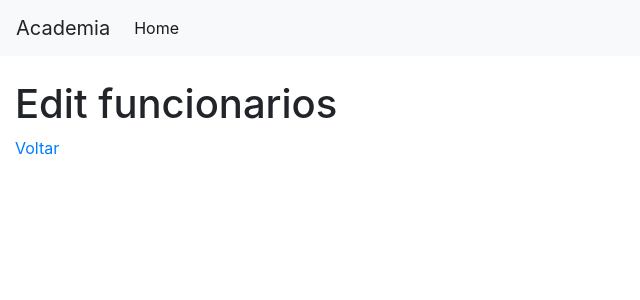
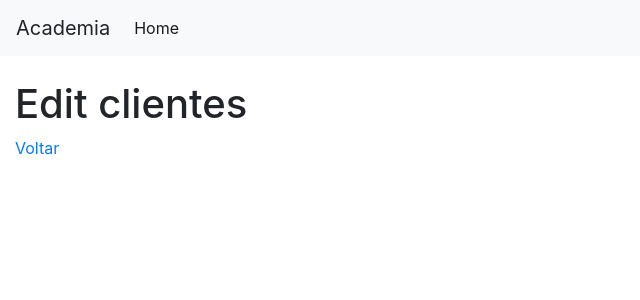
Before and after one commit to alissonvgs/Gym-Angular, an Angular app: page /clientes/edit/1 in a window 1280 px wide. Shown: the top 300 px of the page, without its empty margins (0-640 px from the left). Built offline with nearby package versions, Linux system fonts and the light colour scheme; no server answers.

Commit message:
corrigindo alguns erros de cliente 1

```diff
--- a/src/app/cliente/edit-cliente/edit-cliente.component.html
+++ b/src/app/cliente/edit-cliente/edit-cliente.component.html
@@ -1,4 +1,4 @@
-<div class="container-fluid"><h1>Edit funcionarios</h1>
+<div class="container-fluid"><h1>Edit clientes</h1>
 
   <form *ngIf="cliente" #f="ngForm" (ngSubmit)="onSubmit(f.value)">
       <div class="form-group">
--- a/src/app/cliente/list-cliente/list-cliente.component.html
+++ b/src/app/cliente/list-cliente/list-cliente.component.html
@@ -1,4 +1,4 @@
-<div class="container-fluid"><h1>Funcionarios <button href="#" [routerLink]="['/clientes', 'new']" type="button" class="btn btn-primary">
+<div class="container-fluid"><h1>Clientes <button href="#" [routerLink]="['/clientes', 'new']" type="button" class="btn btn-primary">
   Adicionar
 </button></h1>
 
--- a/src/app/cliente/new-cliente/new-cliente.component.html
+++ b/src/app/cliente/new-cliente/new-cliente.component.html
@@ -1,4 +1,4 @@
-<div class="container-fluid"><h1>New Funcionario</h1>
+<div class="container-fluid"><h1>New Cliente</h1>
 
   <form #f="ngForm" (ngSubmit)="onSubmit(f.value)">
       <div class="form-group">
--- a/src/app/dashboard/dashboard.component.html
+++ b/src/app/dashboard/dashboard.component.html
@@ -5,7 +5,7 @@
         <a class="nav-link active" [routerLink]="['/funcionarios']">Funcionarios</a>
       </li>
       <li class="nav-item">
-        <a class="nav-link active" [routerLink]="['/']">clientes</a>
+        <a class="nav-link active" [routerLink]="['/clientes']">clientes</a>
       </li>
       <li class="nav-item">
        <a class="nav-link active" [routerLink]="['/equipamentos']">Equipamentos</a>
```
